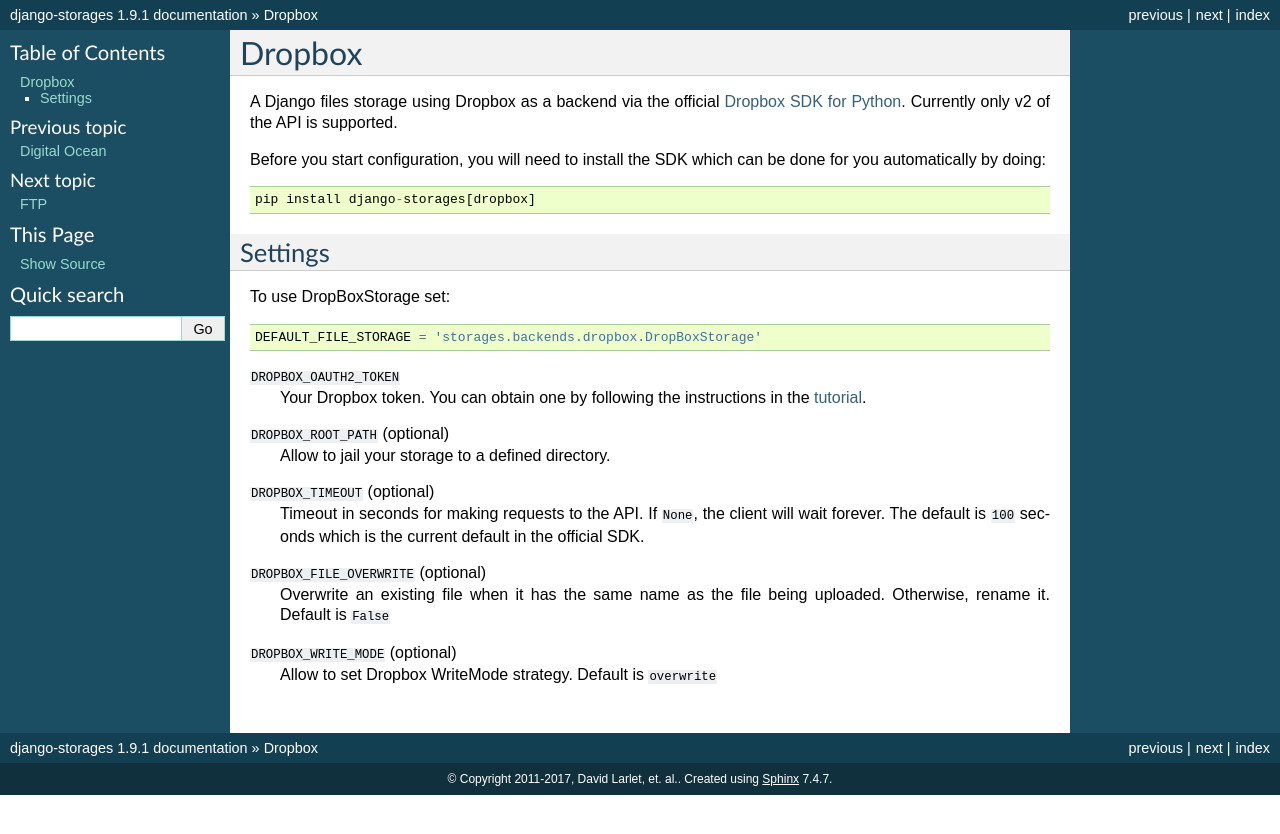
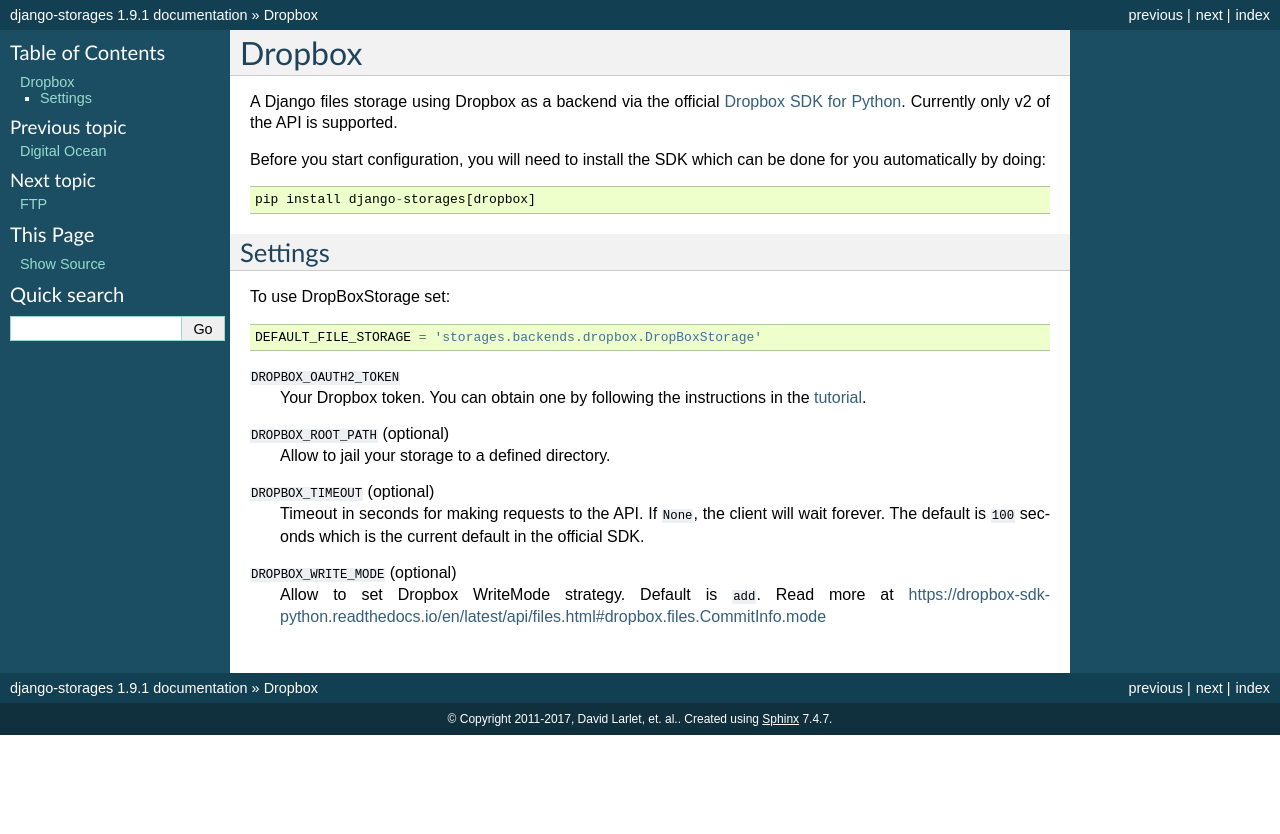
Before and after one commit to jschneier/django-storages, a Sphinx documentation site: the page built from docs/backends/dropbox.rst, in a window 1280 px wide. Shown: the top 834 px of the page. Built offline with Sphinx 7.4.7, drawn with Linux system fonts in a browser that asks for light colours.

Commit message:
removed redundand option, updated  documentation

```diff
--- a/docs/backends/dropbox.rst
+++ b/docs/backends/dropbox.rst
@@ -26,13 +26,9 @@
       Timeout in seconds for making requests to the API. If ``None``, the client will wait forever.
       The default is ``100`` seconds which is the current default in the official SDK.
 
-``DROPBOX_FILE_OVERWRITE`` (optional)
-      Overwrite an existing file when it has the same name as the file being uploaded.
-      Otherwise, rename it. Default is ``False``
-
 ``DROPBOX_WRITE_MODE`` (optional)
       Allow to set Dropbox WriteMode strategy.
-      Default is ``overwrite``
+      Default is ``add``. Read more at https://dropbox-sdk-python.readthedocs.io/en/latest/api/files.html#dropbox.files.CommitInfo.mode
 
 .. _`tutorial`: https://www.dropbox.com/developers/documentation/python#tutorial
 .. _`Dropbox SDK for Python`: https://www.dropbox.com/developers/documentation/python#tutorial
```
Also changed, not shown: 1 other file.
